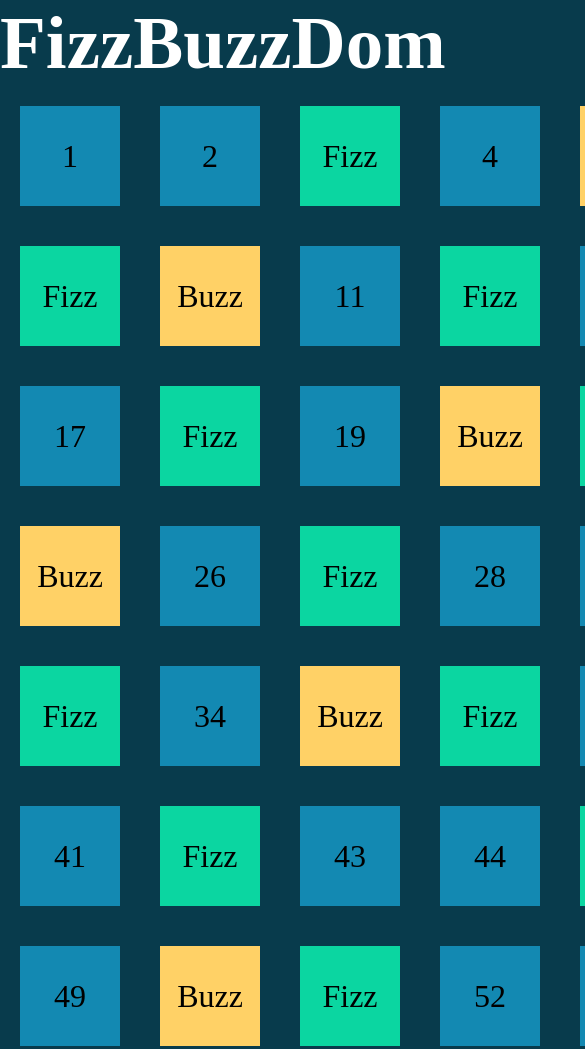
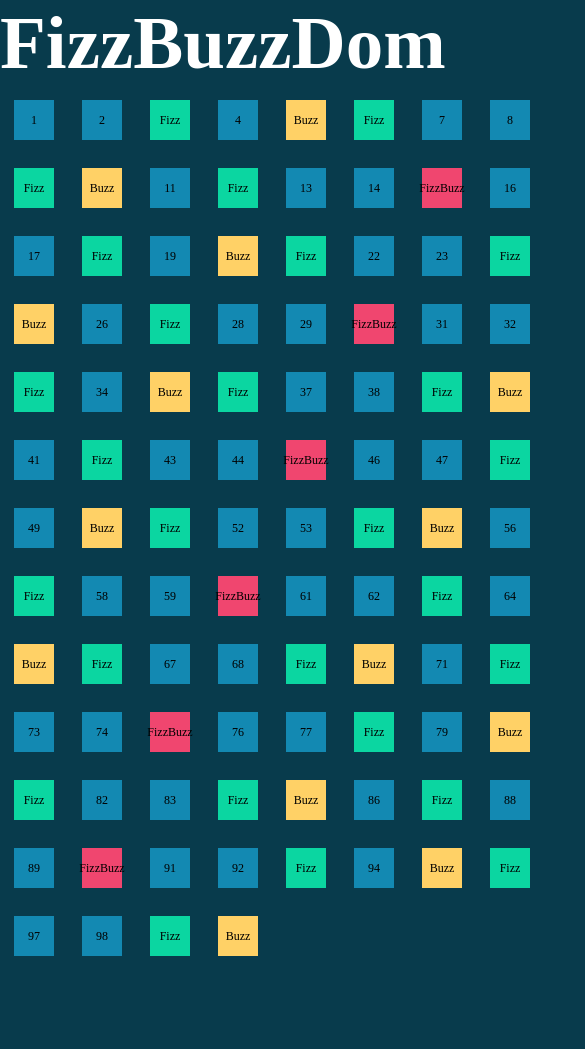
Before and after one commit to simonecarcagni/js-fizzbuzz, a plain HTML site: page index.html in a window 390 px wide. Shown: the top 1049 px of the page, 585 px wide, since content can reach past the window. After the commit the page ends 970 px from the top, so only its background shows below. Drawn offline with Linux system fonts and the light colour scheme.

Commit message:
Lavoro Terminato

```diff
--- a/css/style.css
+++ b/css/style.css
@@ -28,7 +28,7 @@ body{
 }
 
 .box{
-    font-size: 32px;
+    font-size: 24px;
     height: 100px;
     width: 100px;
     margin: 20px;
@@ -52,3 +52,46 @@ body{
 .box-fizzbuzz{
     background-color: #f0466f;
 }
+
+@media screen and (max-width: 1440px) {
+
+    .container {
+        width: 1000px;
+    }
+
+    .box{
+        width: 80px;
+        height: 80px;
+        font-size: 20px;
+        margin: 18px;
+    }
+
+}
+@media screen and (max-width: 840px) {
+
+    .container {
+        width: 800px;
+    }
+
+    .box{
+        width: 60px;
+        height: 60px;
+        font-size: 16px;
+        margin: 16px;
+    }
+
+}
+@media screen and (max-width: 630px) {
+
+    .container{
+        width: 600px;
+    }
+
+    .box{
+        width: 40px;
+        height: 40px;
+        font-size: 12px;
+        margin: 14px;
+    }
+
+}
--- a/js/main.js
+++ b/js/main.js
@@ -1,23 +1,50 @@
 const containerDom = document.querySelector('.container');
 
-for(let i = 1; i <= 100; i = i + 1){
+const messageFizz = `Fizz`;
 
+const messageBuzz = `Buzz`;
 
+const messageFizzBuzz = `FizzBuzz`;
 
+for (let i = 1; i <= 100; i++ ){
 
-    if(i % 3 == 0){
+    if (i % 15 == 0) {
+        const squareFizzBuzz = `<div class="box box-fizzbuzz">FizzBuzz</div>`;
+        containerDom.innerHTML += squareFizzBuzz;
+    } else if (i % 5 == 0) {
+        const squareBuzz = `<div class="box box-buzz">Buzz</div>`;
+        containerDom.innerHTML += squareBuzz;
+    } else if (i % 3 == 0) {
         const squareFizz = `<div class="box box-fizz">Fizz</div>`;
         containerDom.innerHTML += squareFizz;
-    } else if(i % 5 == 0){
-        const squareBuzz = `<div class="box box-buzz">Buzz</div>`;
-        containerDom.innerHTML += squareBuzz;
-    } else if (i % 3 == 0 && i % 5 == 0){
-        const squareFizzBuzz = `<div class="box box-fizzbuzz">FizzBuzz</div>`;
-        containerDom.innerHTML += squareFizzBuzz;
     } else {
         const square = `<div class="box box-default">${i}</div>`;
         containerDom.innerHTML += square;
     };
 
+    //Metodo con la funzione `append()`
+    /*if (i % 15 == 0) {
+        const squareFizzBuzz = document.createElement('div');
+        squareFizzBuzz.classList.add('box', 'box-fizzbuzz');
+        squareFizzBuzz.append(messageFizzBuzz);
+        containerDom.append(squareFizzBuzz);
+    } else if (i % 5 == 0) {
+        const squareBuzz = document.createElement('div');
+        squareBuzz.classList.add('box', 'box-buzz');
+        squareBuzz.append(messageBuzz);
+        containerDom.append(squareBuzz);
+    } else if (i % 3 == 0) {
+        const squareFizz = document.createElement('div');
+        squareFizz.classList.add('box', 'box-fizz');
+        squareFizz.append(messageFizz);
+        containerDom.append(squareFizz);
+    } else {
+        const square = document.createElement('div');
+        square.classList.add('box', 'box-default');
+        square.append(i);
+        containerDom.append(square);
+    };*/
+
+
 
 };
```
